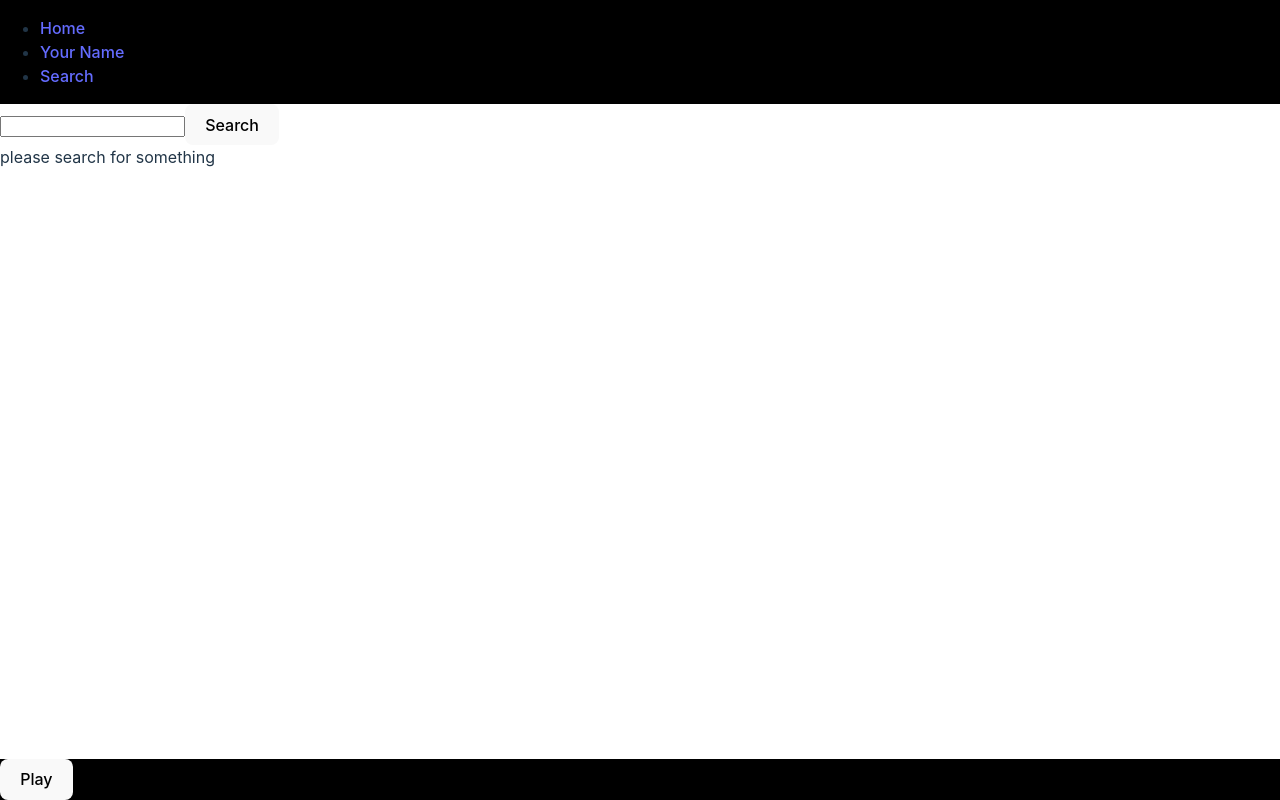
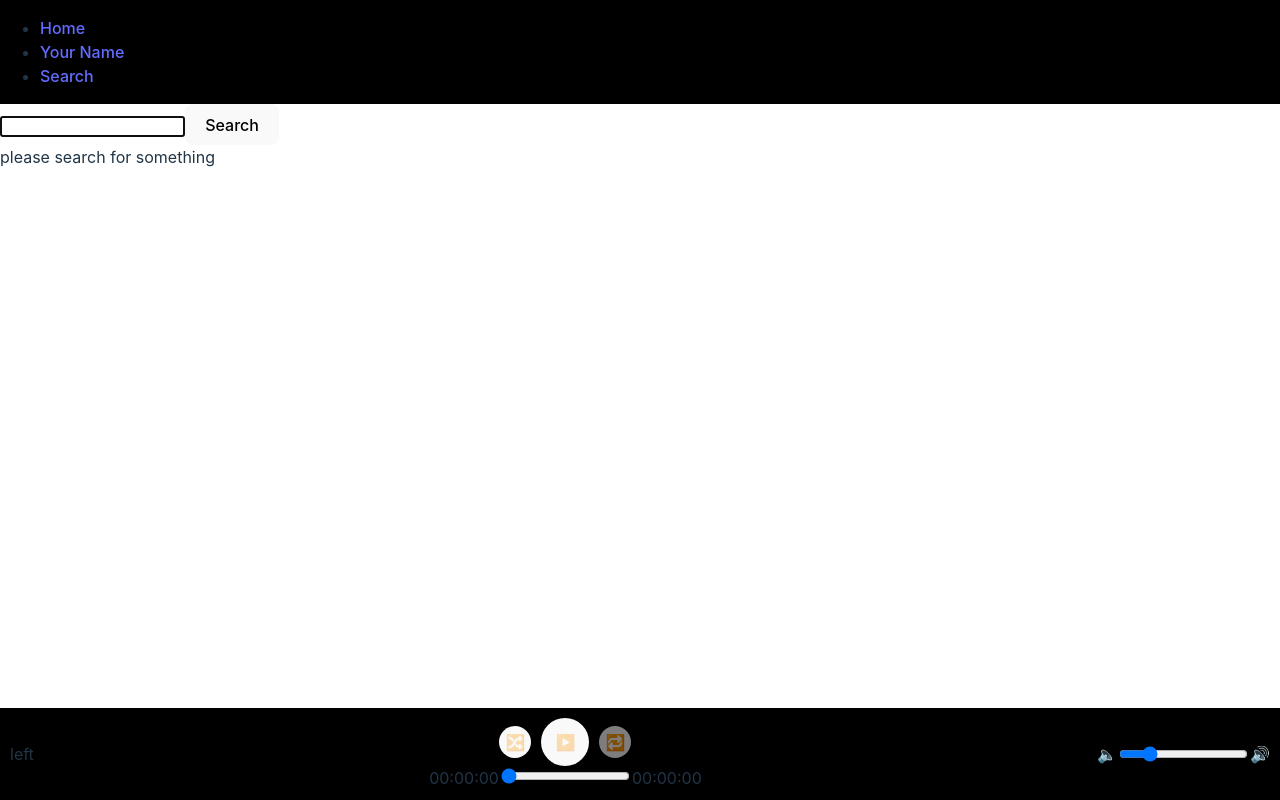
Before and after one commit to yinghaoawang/spotifree-client, a React (Vite) app: page /search in a window 1280 px wide. Built offline with nearby package versions, Linux system fonts and the light colour scheme.

Commit message:
add volume and current time slider, improved tray UI

```diff
--- a/src/components/Player.jsx
+++ b/src/components/Player.jsx
@@ -3,7 +3,7 @@ import { opts, PlayerContext, Statuses } from '../contexts/PlayerContext';
 import Youtube from 'react-youtube';
 
 export default function Player() {
-  const { videoId, setStatus, setPlayer } =
+  const { videoId, setStatus, player, setPlayer, volume, repeat } =
     useContext(PlayerContext);
 
   return (
@@ -13,12 +13,19 @@ export default function Player() {
       opts={opts}
       onReady={(e) => {
         setPlayer(e.target);
+        setStatus(Statuses.PAUSED);
         e.target.pauseVideo();
-        setStatus(Statuses.PAUSED);
+        e.target.setVolume(volume);
       }}
       onPlay={() => setStatus(Statuses.PLAYING)}
       onPause={() => setStatus(Statuses.PAUSED)}
-      onEnd={() => setStatus(Statuses.PAUSED)}
+      onEnd={() => {
+        if (repeat) {
+          player.playVideo();
+        } else {
+          setStatus(Statuses.PAUSED);
+        }
+      }}
     />
   );
 }
--- a/src/components/PlayerTray.jsx
+++ b/src/components/PlayerTray.jsx
@@ -1,23 +1,57 @@
-import { useContext, useState } from 'react';
-import Youtube from 'react-youtube';
+import { useContext, useEffect, useState } from 'react';
 import { PlayerContext, Statuses } from '../contexts/PlayerContext';
+import YouTube from 'react-youtube';
+
+const SecondsToTimeString = (seconds) => {
+  if (seconds == null) return 0;
+  var date = new Date(0);
+  date.setSeconds(seconds);
+  var timeString = date.toISOString().substring(11, 19);
+  return timeString.length > 0 ? timeString : 0;
+};
 
 export default function PlayerTray() {
-  const { videoId, status, setStatus, player, setPlayer } =
-    useContext(PlayerContext);
+  const {
+    videoId,
+    status,
+    setStatus,
+    player,
+    volume,
+    setVolume,
+    repeat,
+    setRepeat
+  } = useContext(PlayerContext);
+
+  const [maxTime, setMaxTime] = useState(0);
+  const [currTime, setCurrTime] = useState(0);
+
+  const currTimeListener = () => {
+    if (player == null) return;
+    const ct = Math.floor(player.getCurrentTime());
+    setCurrTime(ct);
+    const mt = Math.floor(player.getDuration());
+    setMaxTime(mt);
+  };
+
+  useEffect(() => {
+    window.addEventListener('message', currTimeListener);
+    console.log('message');
+
+    return () => {
+      window.removeEventListener('message', currTimeListener);
+    };
+  }, [player]);
 
   const handleClickPlay = () => {
     if (player == null || status === Statuses.UNSTARTED) return;
     console.log(status);
     setStatus((prevStatus) => {
       console.log(prevStatus);
-      if (prevStatus === Statuses.PAUSED) {
+      if (prevStatus === Statuses.PAUSED || prevStatus === Statuses.STOPPED) {
         player.playVideo();
-        console.log('playing');
         return Statuses.PLAYING;
       } else {
         player.pauseVideo();
-        console.log('paused');
         return Statuses.PAUSED;
       }
     });
@@ -30,16 +64,98 @@ export default function PlayerTray() {
         style={{
           backgroundColor: 'black',
           display: 'flex',
-          justifyContent: 'space-between'
+          justifyContent: 'space-between',
+          alignItems: 'center',
+          padding: 10
         }}
       >
+        <div>left</div>
+        <div
+          style={{
+            display: 'flex',
+            flexDirection: 'column',
+            placeItems: 'center'
+          }}
+        >
+          <div>
+            <button
+              style={{ padding: 5, borderRadius: 100, pointerEvents: 'none' }}
+              disabled
+            >
+              🔀
+            </button>
+            <button
+              onClick={handleClickPlay}
+              disabled={
+                status === !Statuses.UNSTARTED ||
+                videoId == null ||
+                videoId.trim().length === 0
+              }
+              style={{
+                marginLeft: 10,
+                marginRight: 10,
+                borderRadius: 100,
+                padding: 13
+              }}
+            >
+              {status === Statuses.PLAYING ? '⏸️' : '▶️'}
+            </button>
+            <button
+              style={{
+                padding: 5,
+                borderRadius: 100,
+                opacity: repeat ? 1 : 0.5
+              }}
+              onClick={() => {
+                if (player == null) return;
 
-        <button
-          onClick={handleClickPlay}
-          disabled={status === !Statuses.UNSTARTED}
-        >
-          {status === Statuses.PLAYING ? 'Pause' : 'Play'}
-        </button>
+                setRepeat((prevRepeat) => {
+                  if (prevRepeat === true) {
+                    return false;
+                  } else {
+                    return true;
+                  }
+                });
+              }}
+            >
+              🔁
+            </button>
+          </div>
+          <div>
+            <span>{SecondsToTimeString(currTime)}</span>
+            <input
+              type='range'
+              value={currTime}
+              onChange={(e) => {
+                let val = e.target.value;
+                if (val > maxTime) val = maxTime;
+                else if (val < 0) val = 0;
+                player.seekTo(val);
+              }}
+              min='0'
+              max={maxTime}
+            />
+            <span>{SecondsToTimeString(maxTime)}</span>
+          </div>
+        </div>
+        <div style={{ display: 'flex', placeItems: 'center' }}>
+          🔈
+          <input
+            type='range'
+            value={volume}
+            onChange={(e) => {
+              let val = e.target.value;
+              console.log(e.target.value);
+              if (val > 100) val = 100;
+              else if (val < 0) val = 0;
+              player.setVolume(val);
+              setVolume(val);
+            }}
+            min='0'
+            max='100'
+          />
+          🔊
+        </div>
       </div>
     </>
   );
--- a/src/contexts/PlayerContext.jsx
+++ b/src/contexts/PlayerContext.jsx
@@ -22,7 +22,8 @@ export const PlayerProvider = ({ children }) => {
   const [videoId, setVideoId] = useState('');
   const [status, setStatus] = useState(Statuses.UNSTARTED);
   const [player, setPlayer] = useState();
-  const [repeat, setRepeat] = useState();
+  const [repeat, setRepeat] = useState(false);
+  const [volume, setVolume] = useState(20);
 
   return (
     <PlayerContext.Provider
@@ -32,7 +33,11 @@ export const PlayerProvider = ({ children }) => {
         status,
         setStatus,
         player,
-        setPlayer
+        setPlayer,
+        volume,
+        setVolume,
+        repeat,
+        setRepeat
       }}
     >
       {children}
--- a/src/routes/Search.jsx
+++ b/src/routes/Search.jsx
@@ -14,6 +14,11 @@ function Search() {
     if (sq != null) {
       setSearchQuery(sq);
     }
+  }, []);
+
+  useEffect(() => {
+    const searchEl = document.getElementById('search');
+    searchEl.focus();
   }, []);
 
   const navigate = useNavigate();
@@ -48,6 +53,7 @@ function Search() {
     <>
       <form onSubmit={handleSubmitSearch}>
         <input
+          id='search'
           value={searchQuery}
           onChange={(e) => setSearchQuery(e.target.value)}
           disabled={isSearching}
```
